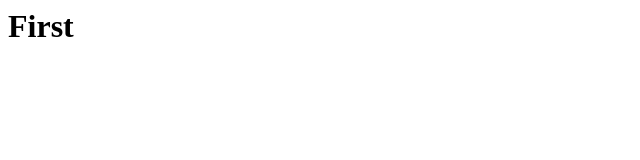
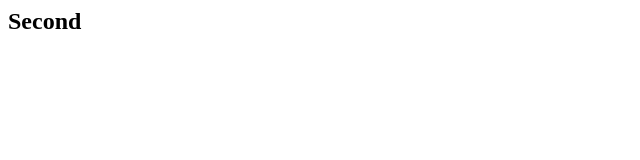
Before and after one commit to dorix96/pw2018c, a plain HTML site: page first.html in a window 1280 px wide. Shown: the full height of the page, 0-640 px from the left. Drawn offline with Linux system fonts and the light colour scheme.

Commit message:
Update first.html

```diff
--- a/first.html
+++ b/first.html
@@ -1,5 +1,5 @@
 <html>
 <body>
-<h1>First</h1>
+<h2>Second</h2>
 </body>
 </html>
```
